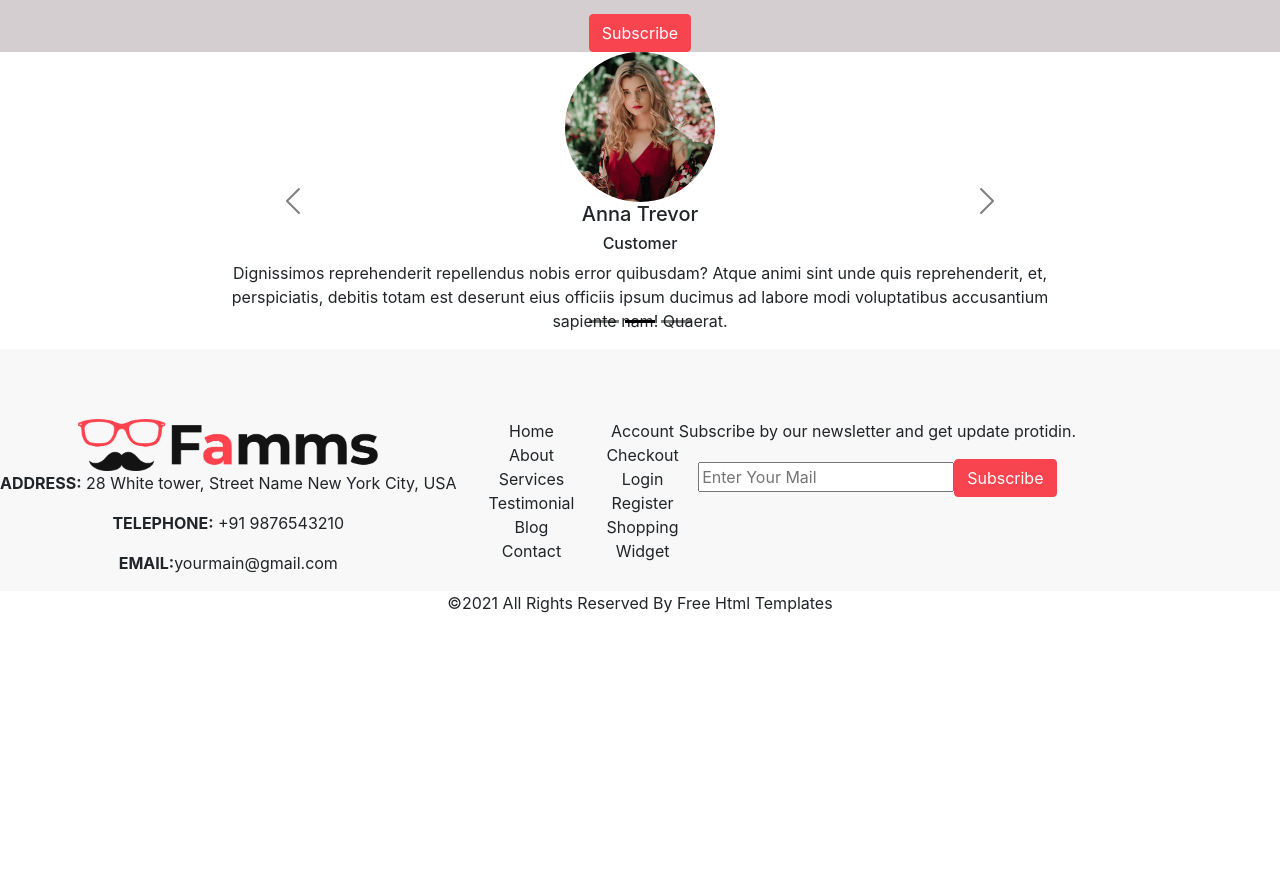
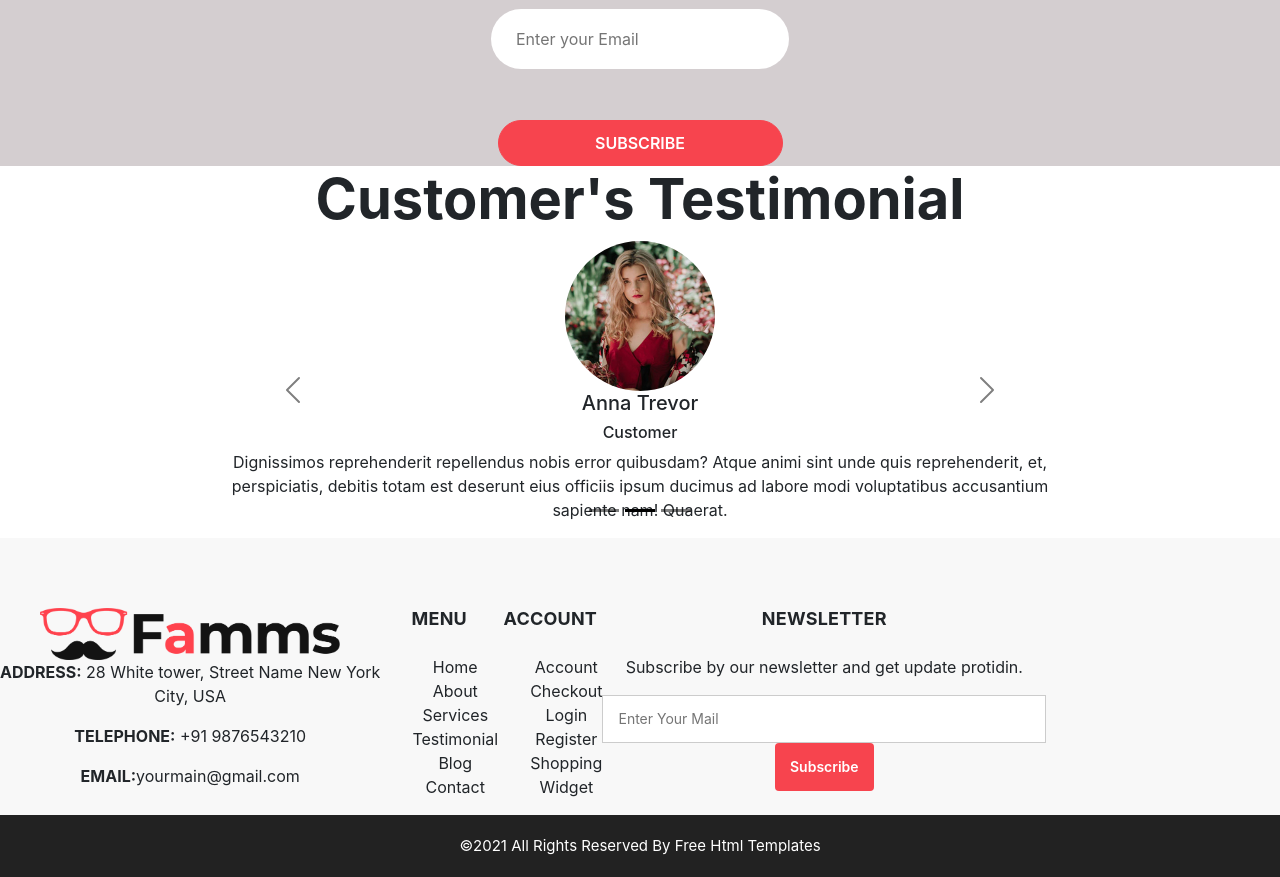
Before and after one commit to aravindd7/reactassignsub, a React (Create React App) app in the folder reactapp/: page /home in a window 1280 px wide. Shown: the part 1676-2553 px from the top of the page. Before the commit the page ends 2291 px from the top, so only its background shows below. Built offline with nearby package versions, Linux system fonts and the light colour scheme.

Commit message:
dropdown added

```diff
--- a/reactapp/src/components/Navbar.js
+++ b/reactapp/src/components/Navbar.js
@@ -9,6 +9,7 @@ import About from "./About";
 import Home from './Home';
 import { BsCartFill } from "react-icons/bs";
 import { BsSearch } from "react-icons/bs";
+import { DropdownButton, Dropdown } from "react-bootstrap";
 
 export default function Navbar() {
     console.log("In Nav");
@@ -19,11 +20,12 @@ export default function Navbar() {
                     <ul className="ul-nav">
                         <Link to="/"><li className="li-nav navbar-brand"><img src="./images/logo.png" width="250" /></li></Link>
                         <Link to="/home"><li className="li-nav">&nbsp;Home&nbsp;</li></Link>
-                        {/* <ul>
-                        <p>Pages</p>
-                        <Link to="about"><li className="li-nav">About</li></Link>
-                        <Link to="testimonial"><li className="li-nav">Testimonial</li></Link>
-                        </ul> */}
+                        {/* <ul> */}
+                        <li className="li-nav"><DropdownButton title="Pages" >
+                        <Link to="about"><Dropdown.Item as="button">About</Dropdown.Item></Link>
+                        <Link to="testimonial"><Dropdown.Item as="button">Testimonial</Dropdown.Item></Link>
+                        </DropdownButton></li>
+                        {/* </ul> */}
                         <Link to="/products"><li className="li-nav">&nbsp;Products&nbsp;</li></Link>
                         <Link to="/blog"><li className="li-nav">&nbsp;Blog&nbsp;</li></Link>
                         <Link to="/contact"><li className="li-nav">&nbsp;Contact&nbsp;</li></Link>
--- a/reactapp/src/components/content/FooterContent.js
+++ b/reactapp/src/components/content/FooterContent.js
@@ -6,10 +6,12 @@ export default function FooterContent() {
             <div className='container-row footer-home'>
             <div>
                 <img src='../images/logo.png' width="300px"/>
-                <p><span style={{fontWeight: 'bold'}}>ADDRESS:</span> 28 White tower, Street Name New York City, USA</p>
+                <p><span style={{fontWeight: 'bold'}}>ADDRESS:</span> 28 White tower, Street Name New York<br />City, USA</p>
                 <p><span style={{fontWeight: 'bold'}}>TELEPHONE:</span> +91 9876543210</p>
                 <p><span style={{fontWeight: 'bold'}}>EMAIL:</span>yourmain@gmail.com</p>
             </div>
+            <div>
+            <h3>Menu</h3>
             <ul className='ul-footer'>
                 <li>Home</li>
                 <li>About</li>
@@ -18,6 +20,9 @@ export default function FooterContent() {
                 <li>Blog</li>
                 <li>Contact</li>
             </ul>
+            </div>
+            <div>
+            <h3>Account</h3>
             <ul className='ul-footer'>
                 <li>Account</li>
                 <li>Checkout</li>
@@ -26,7 +31,9 @@ export default function FooterContent() {
                 <li>Shopping</li>
                 <li>Widget</li>
             </ul>
+            </div>
             <div>
+                <h3>Newsletter</h3>
                 <p>Subscribe by our newsletter and get update protidin.</p>
                 <div>
                     <input name="email" placeholder='Enter Your Mail' />
@@ -34,7 +41,7 @@ export default function FooterContent() {
                 </div>
             </div>
             </div>
-            <div>©2021 All Rights Reserved By Free Html Templates</div>
+            <div className='copyright'><p>©2021 All Rights Reserved By Free Html Templates</p></div>
         </div>
     );
 }
--- a/reactapp/src/components/content/SubscribeContent.js
+++ b/reactapp/src/components/content/SubscribeContent.js
@@ -3,10 +3,10 @@ import { Button } from 'react-bootstrap';
 export default function SubscribeContent () {
     return (
         <div className="container-subscribe">
-            <p>Subscribe To Get Discount Offers</p>
-            <p>Lorem ipsum dolor sit amet, consectetur adipiscing elit, sed do eiusmod tempor</p>
+            <h3>Subscribe To Get Discount Offers</h3>
+            <p>Lorem ipsum dolor sit amet, consectetur adipiscing elit, sed do eiusmod <br /> tempor</p>
             <p><input name="subscription" placeholder="Enter your Email"/></p>
-            <Button className="btn-red">Subscribe</Button>
+            <Button className="btn-red btn-subscribe">Subscribe</Button>
         </div>
     );
 }
--- a/reactapp/src/components/content/TestimonialContent.js
+++ b/reactapp/src/components/content/TestimonialContent.js
@@ -2,10 +2,12 @@ import React from "react";
 import { BsFillArrowLeftCircleFill } from "react-icons/bs";
 import { BsFillArrowRightCircleFill } from "react-icons/bs";
 import { Carousel } from "react-bootstrap";
+import SubHeader from "../../hoc/Subheader";
 
 export default function TestimonialContent() {
     return (
         <div className="content-testimonial">
+         <SubHeader text="Customer's Testimonial"/>
          <Carousel variant="dark">
             <Carousel.Item>
             <img  className="img-box-inner" src="../images/client.jpg"/>
--- a/reactapp/src/index.css
+++ b/reactapp/src/index.css
@@ -67,6 +67,7 @@ code {
 .landing-box {
   background-image: url('../public/images/slider-bg.jpg');
   height: 600px;
+  width: 100%;
 }
 
 .container-about {
@@ -229,3 +230,70 @@ form button:focus {
   font-size: 15px;
   color: #999998;
 }
+
+.container-subscribe input {
+  height: 60px;
+  border: none;
+  border-radius: 90px;
+  outline: none;
+  padding: 5px 25px;
+  background-color: #ffffff;
+  margin-top: 15px;
+  text-align: left;
+}
+
+.container-subscribe .btn-subscribe {
+  display: inline-block;
+  padding: 10px 45px;
+  background-color: #f7444e;
+  border: 1px solid #f7444e;
+  color: #ffffff;
+  border-radius: 35px;
+  text-transform: uppercase;
+  margin-top: 35px;
+  font-weight: 600;
+  width: 100%;
+  max-width: 285px;
+}
+
+.footer-home h3 {
+  font-size: 18px;
+  font-weight: 700;
+  text-transform: uppercase;
+  letter-spacing: 0.2px;
+  margin-bottom: 25px;
+}
+
+.footer-home input {
+    padding: 10px 110px 10px 15px;
+    border-radius: 0;
+    border: solid #ccc 1px;
+    font-size: 14px;
+    box-shadow: none;
+    width: 100%;
+    height: 48px;
+}
+
+.footer-home .btn-red {
+    background: #f7444e;
+    color: #fff;
+    border: none;
+    top: 0px;
+    font-size: 14px;
+    height: 48px;
+    font-weight: 600;
+    padding: 0 15px;
+}
+
+.copyright {
+    background: #222;
+    text-align: center;
+    padding: 20px 0;
+}
+
+.copyright p {
+    margin: 0;
+    color: #fff;
+    font-size: 15px;
+    font-weight: 400;
+}
```
